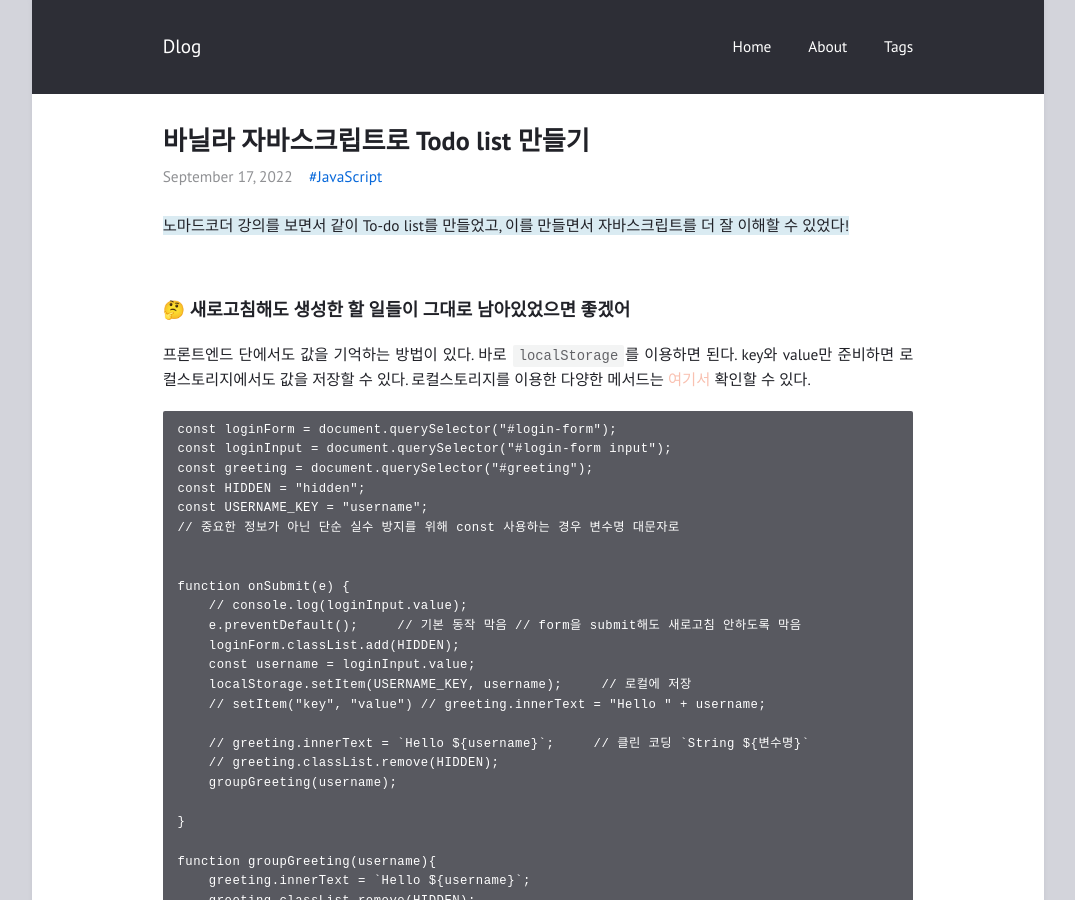
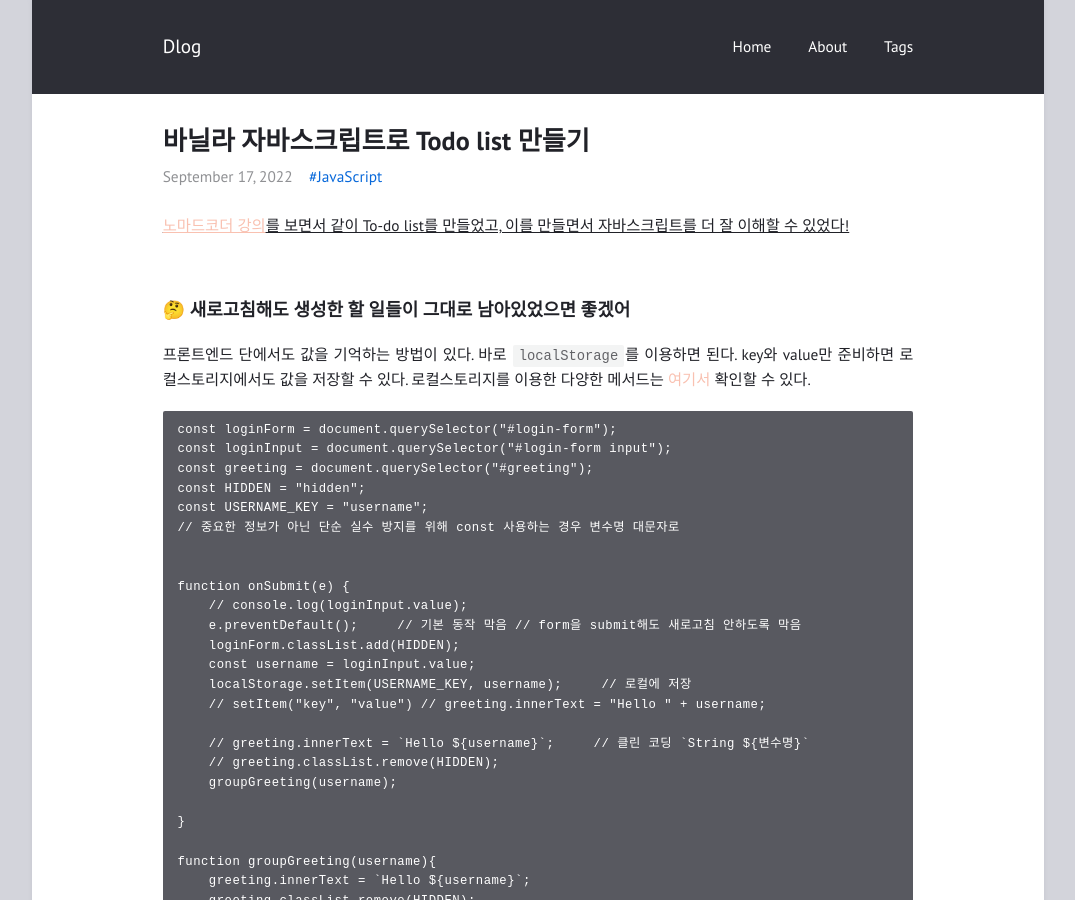
Before and after one commit to feb-dain/feb-dain.github.io, a Jekyll site: the page built from _posts/2022-09-17-todo-list-by-vanilla-js.md, in a window 1280 px wide and 900 px high. Shown: the whole window, without its empty margins (102-1177 px from the left). Built offline with Jekyll 4.4.1, drawn with Linux system fonts in a browser that asks for light colours; comment, search, counter and statistics services are not loaded.

Commit message:
Update 2022-09-17-todo-list-by-vanilla-js.md

```diff
--- a/_posts/2022-09-17-todo-list-by-vanilla-js.md
+++ b/_posts/2022-09-17-todo-list-by-vanilla-js.md
@@ -4,7 +4,7 @@ layout: post
 tags: JavaScript
 ---
 
-<span style="background:#daebf2">노마드코더 강의를 보면서 같이 To-do list를 만들었고, 이를 만들면서 자바스크립트를 더 잘 이해할 수 있었다!</span>
+<u><a href="https://nomadcoders.co/javascript-for-beginners/lectures/1705">노마드코더 강의</a>를 보면서 같이 To-do list를 만들었고, 이를 만들면서 자바스크립트를 더 잘 이해할 수 있었다!</u>
 
 <br>
 
```
